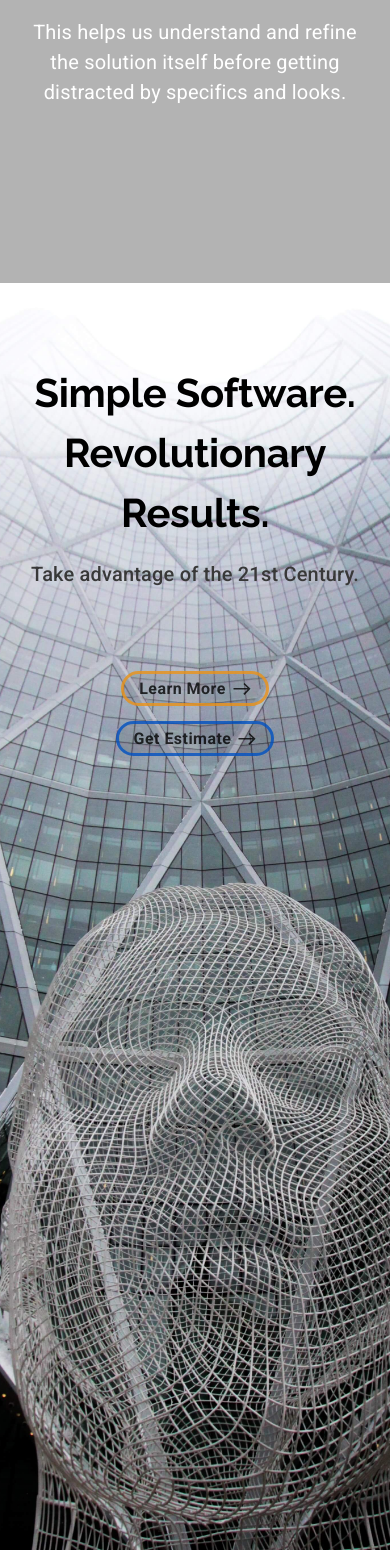
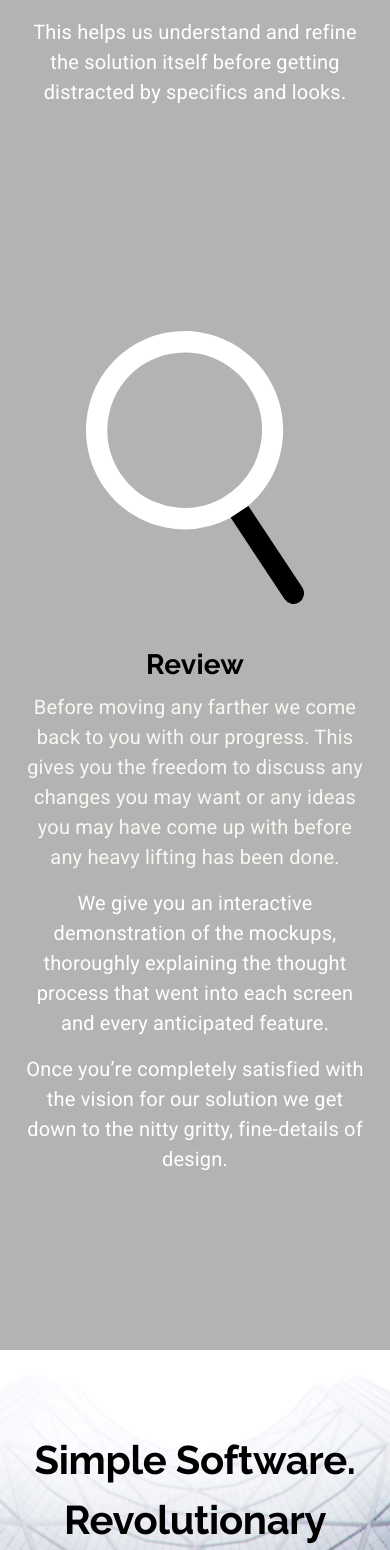
Before and after one commit to HAZberi/tech-company-website, a React (Create React App) app: page /revolution in a window 390 px wide. Shown: the part 5334-6884 px from the top of the page. Built offline with nearby package versions, Linux system fonts and the light colour scheme.

Commit message:
Review Section Responsive Complete

```diff
--- a/src/components/Revolution.js
+++ b/src/components/Revolution.js
@@ -338,7 +338,7 @@ const Revolution = (props) => {
           <img
             style={{ maxWidth: smallest ? "80%" : "80%"}}
             src={mockup}
-            alt="handshake"
+            alt="monitor with website mockup"
           />
         </Grid>
         <Grid
@@ -367,6 +367,51 @@ const Revolution = (props) => {
           </Grid>
         </Grid>
       </Grid>
+      <Grid
+        container
+        direction="row"
+        alignItems="center"
+        justify="center"
+        className={classes.processRowContainer}
+        style={{backgroundColor: "#B3B3B3"}}
+      >
+        <Grid
+          item
+          className={classes.imgContainer}
+          lg
+        >
+          <img
+            style={{ maxWidth: smallest ? "80%" : "80%"}}
+            src={review}
+            alt="magnifying glass"
+          />
+        </Grid>
+        <Grid
+          item
+          container
+          direction="column"
+          alignItems={smaller ? "center" : "flex-start"}
+          className={classes.itemContainer}
+          lg
+        >
+          <Grid item align={smaller ? "center" : "left"}>
+            <Typography variant="h4" gutterBottom>
+              Review
+            </Typography>
+          </Grid>
+          <Grid item style={{ textAlign: smallest ? "center" : "justify"}}>
+            <Typography variant="body1" style={{color: "#f8f8f3"}} paragraph>
+                Before moving any farther we come back to you with our progress. This gives you the freedom to discuss any changes you may want or any ideas you may have come up with before any heavy lifting has been done.
+            </Typography>
+            <Typography variant="body1" style={{color: "#fff"}} paragraph>
+                We give you an interactive demonstration of the mockups, thoroughly explaining the thought process that went into each screen and every anticipated feature.
+            </Typography>
+            <Typography variant="body1" style={{color: "#fff"}} paragraph>
+                Once you’re completely satisfied with the vision for our solution we get down to the nitty gritty, fine-details of design.
+            </Typography>
+          </Grid>
+        </Grid>
+      </Grid>
 
 
       <Grid item>
```
Also changed, not shown: 1 other file (tests, documents, lock files or other folders).
